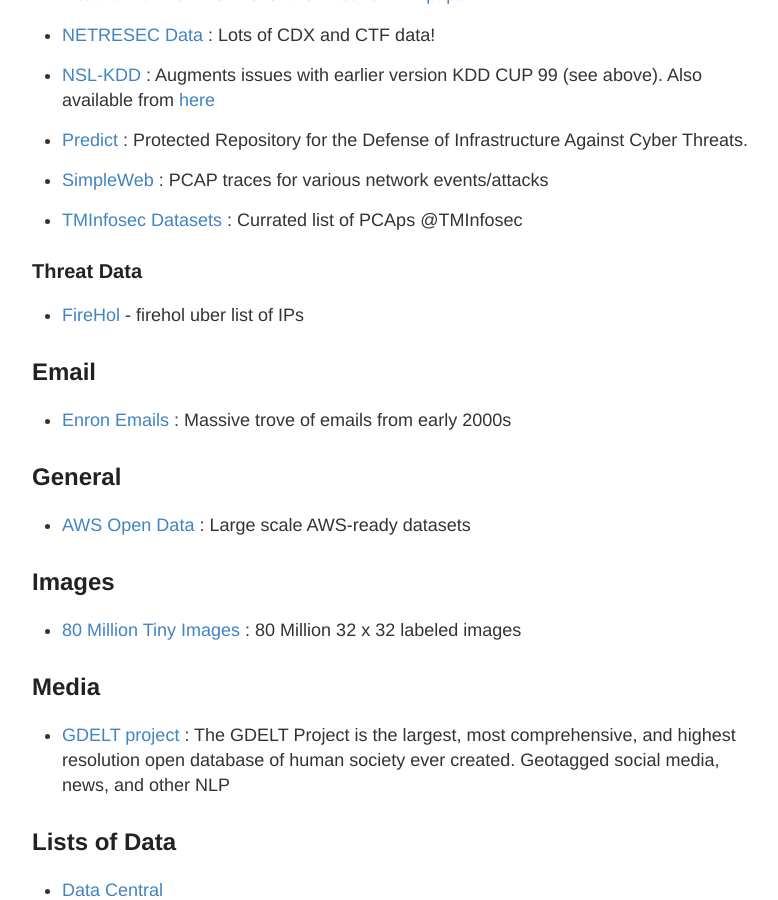
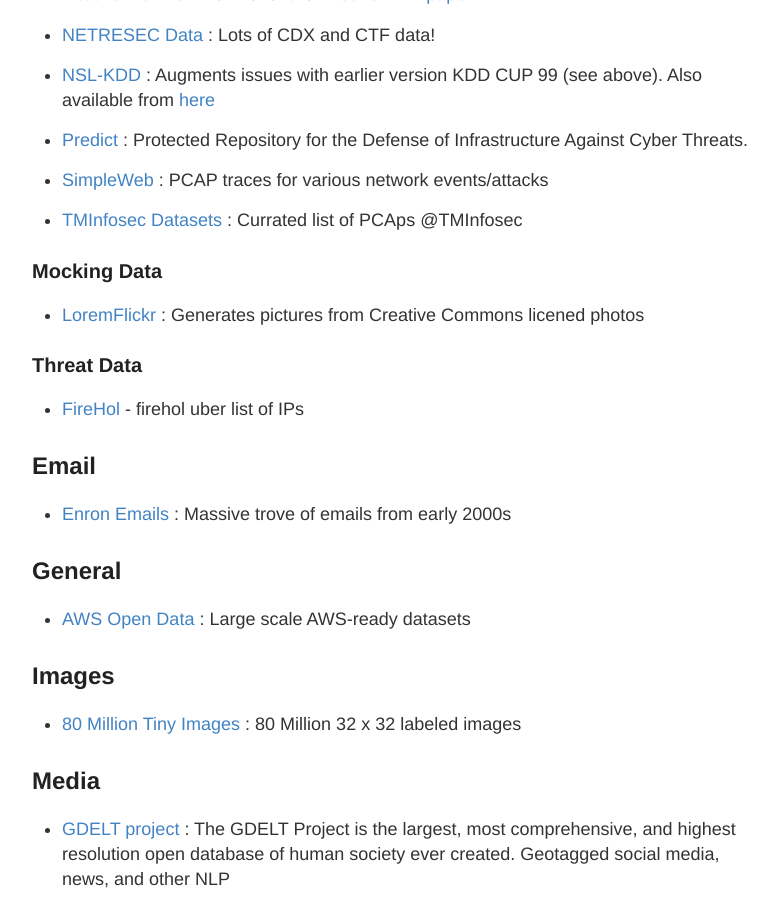
Before and after one commit to stevehenderson/stevehenderson.github.io, a Jekyll site: the page built from data.md, in a window 1280 px wide and 900 px high, scrolled down 1181 px. Shown: the whole window, without its empty margins (248-1026 px from the left). Built offline with Jekyll 4.4.1, drawn with Linux system fonts in a browser that asks for light colours; our own code applies the rules of GitHub Pages for plain Markdown files.

Commit message:
Update data.md

```diff
--- a/data.md
+++ b/data.md
@@ -47,6 +47,10 @@
 
    * [TMInfosec Datasets]([https://www.predict.org/](https://github.com/neu5ron/TMInfosec/blob/master/Datasets/PCAPs.md)) : Currated list of PCAps @TMInfosec
 
+### Mocking Data
+
+   * [LoremFlickr](https://loremflickr.com/) : Generates pictures from Creative Commons licened photos
+
 ### Threat Data
 
    * [FireHol](http://iplists.firehol.org/) - firehol uber list of IPs
```
